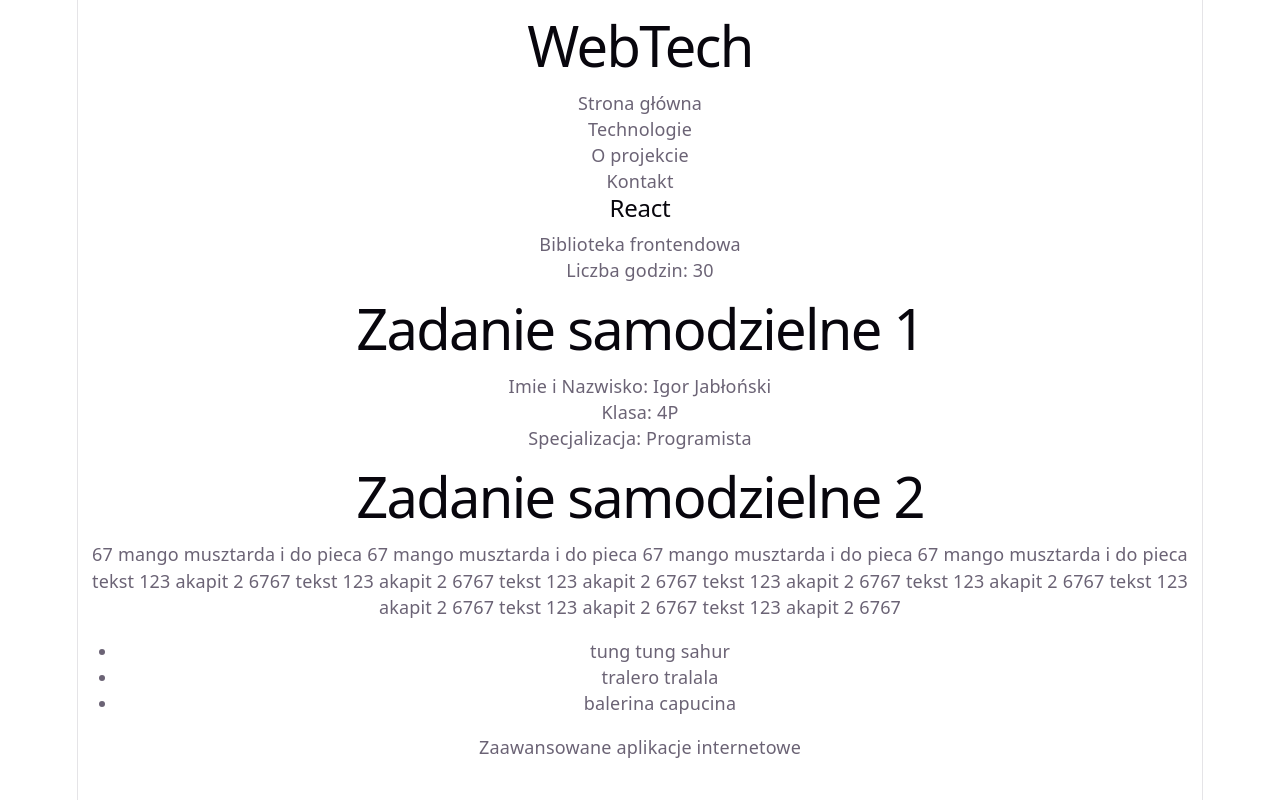
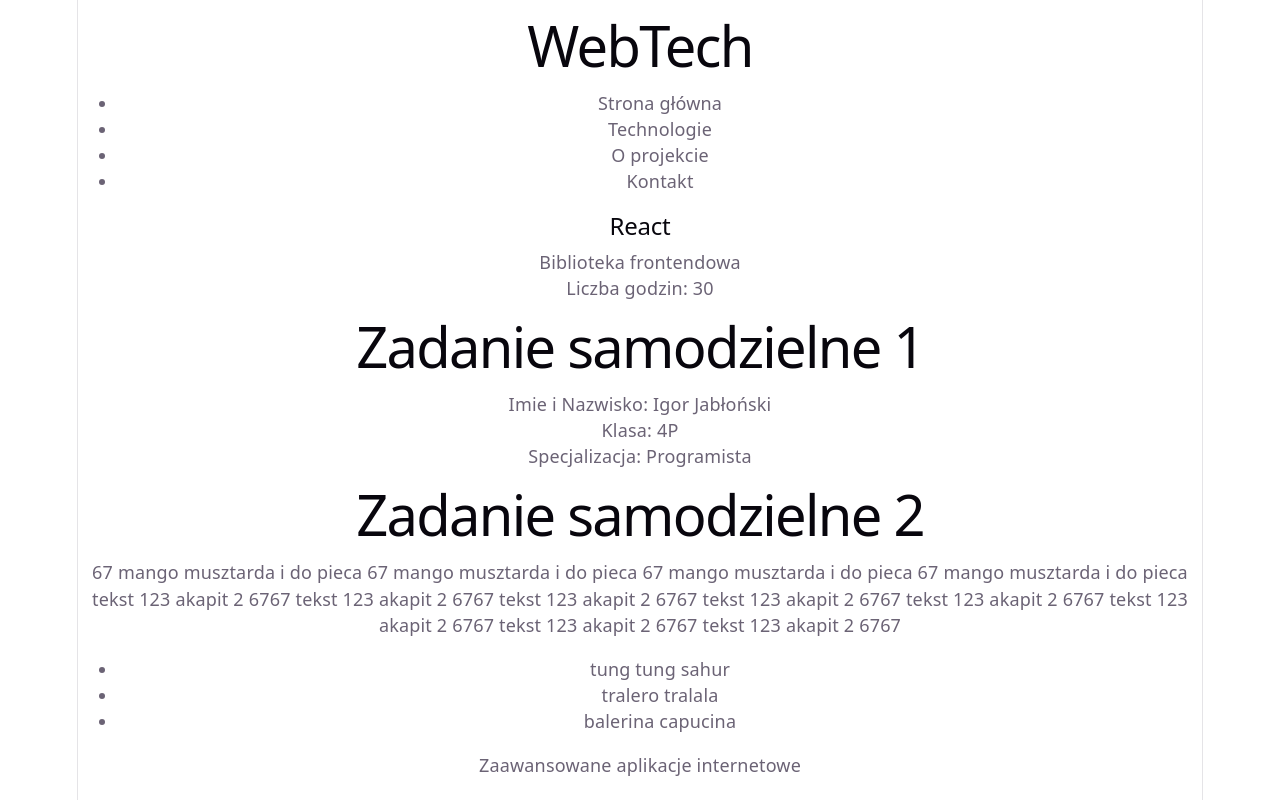
Before and after one commit to IgorJablonski67/IJ_07_WebTech, a React (Vite) app: page / in a window 1280 px wide. Built offline with nearby package versions, Linux system fonts and the light colour scheme.

Commit message:
03 - zadanie dodatkowe

```diff
--- a/src/components/Navigation.jsx
+++ b/src/components/Navigation.jsx
@@ -1,10 +1,12 @@
 function Navigation(){
     return(
         <nav>
-            <p>Strona główna</p>
-            <p>Technologie</p>
-            <p>O projekcie</p>
-            <p>Kontakt</p>
+            <ul>
+                <li>Strona główna</li>
+                <li>Technologie</li>
+                <li>O projekcie</li>
+                <li>Kontakt</li>
+            </ul>
         </nav>
     )
 }
```
